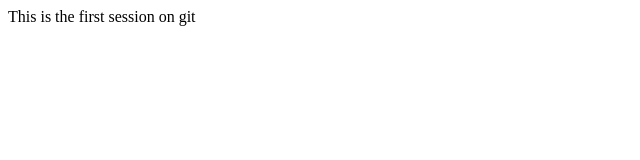
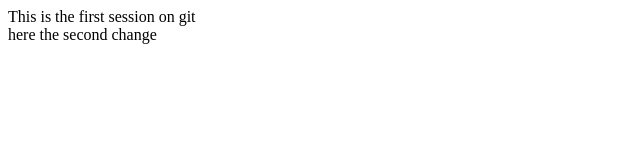
Before and after one commit to OlibhiaGhosh/Demo, a plain HTML site: page index.html in a window 1280 px wide. Shown: the whole page, without its empty margins (0-640 px from the left). Drawn offline with Linux system fonts and the light colour scheme.

Commit message:
second commit

```diff
--- a/index.html
+++ b/index.html
@@ -7,5 +7,6 @@
 </head>
 <body>
     <div>This is the first session on git</div>
+    <div>here the second change</div>
 </body>
 </html>
```
